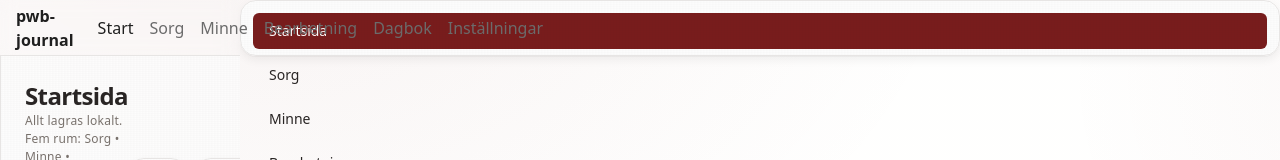
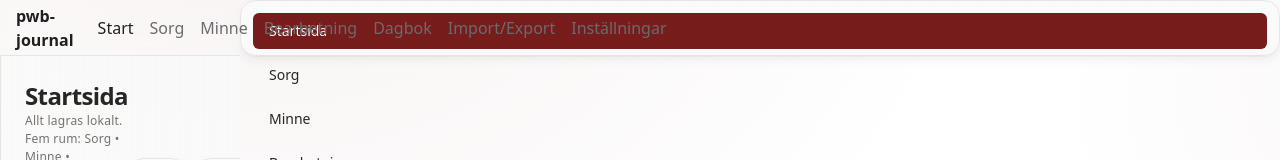
Before and after one commit to RobynT98/pwb-journal, a React (Vite) app: page / in a window 1280 px wide. Shown: the top 160 px of the page. Built offline with nearby package versions, Linux system fonts and the light colour scheme.

Commit message:
Update Topbar.tsx

```diff
--- a/src/components/Topbar.tsx
+++ b/src/components/Topbar.tsx
@@ -12,17 +12,17 @@ export default function Topbar() {
     { to: "/minne", label: "Minne" },
     { to: "/bearbetning", label: "Bearbetning" },
     { to: "/journal", label: "Dagbok" },
+    { to: "/import-export", label: "Import/Export" }, // ⟵ ny
     { to: "/settings", label: "Inställningar" },
   ];
 
   return (
     <header className="sticky top-0 z-40 bg-[var(--bg)]/80 backdrop-blur border-b border-stone-200">
-      {/* Överrad: titel + desktop-nav */}
+      {/* Desktop-rad */}
       <nav className="max-w-6xl mx-auto flex items-center justify-between px-4 h-14">
         <div className="flex items-center gap-6">
           <span className="font-semibold text-[var(--ink)] select-none">pwb-journal</span>
 
-          {/* Desktop-nav */}
           <ul className="hidden md:flex items-center gap-4">
             {nav.map((n) => (
               <li key={n.to}>
@@ -41,16 +41,12 @@ export default function Topbar() {
           </ul>
         </div>
 
-        {/* Högersida kan få knappar senare (sök, export etc) */}
         <div className="hidden md:block text-sm text-[var(--muted)]" />
       </nav>
 
-      {/* Mobil/tab-nav (ingen hamburgare) */}
+      {/* Mobil/tab-nav utan hamburgare */}
       <div className="md:hidden border-t border-stone-200">
-        <div
-          className="max-w-6xl mx-auto px-3 py-2 overflow-x-auto no-scrollbar"
-          aria-label="Primär navigering"
-        >
+        <div className="max-w-6xl mx-auto px-3 py-2 overflow-x-auto no-scrollbar" aria-label="Primär navigering">
           <ul className="flex items-center gap-2 min-w-max">
             {nav.map((n) => {
               const active = path === n.to;
```
